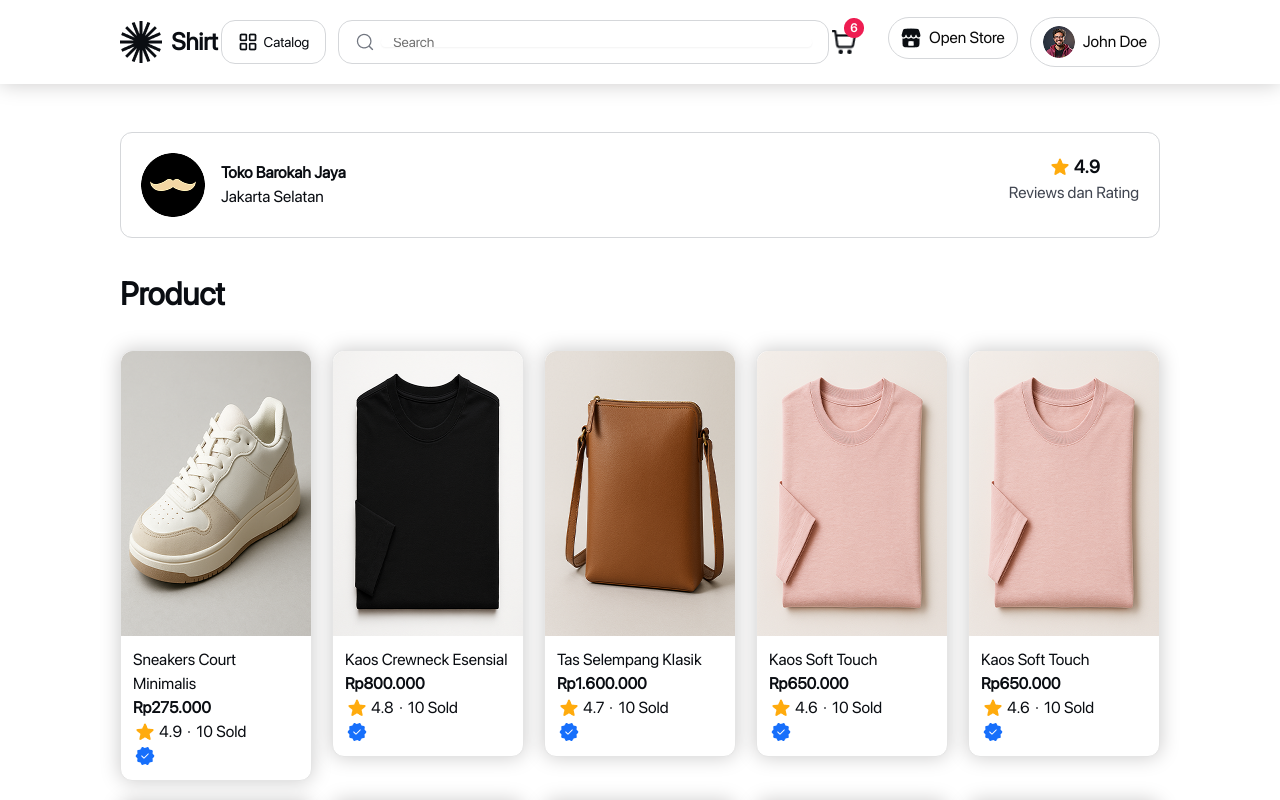
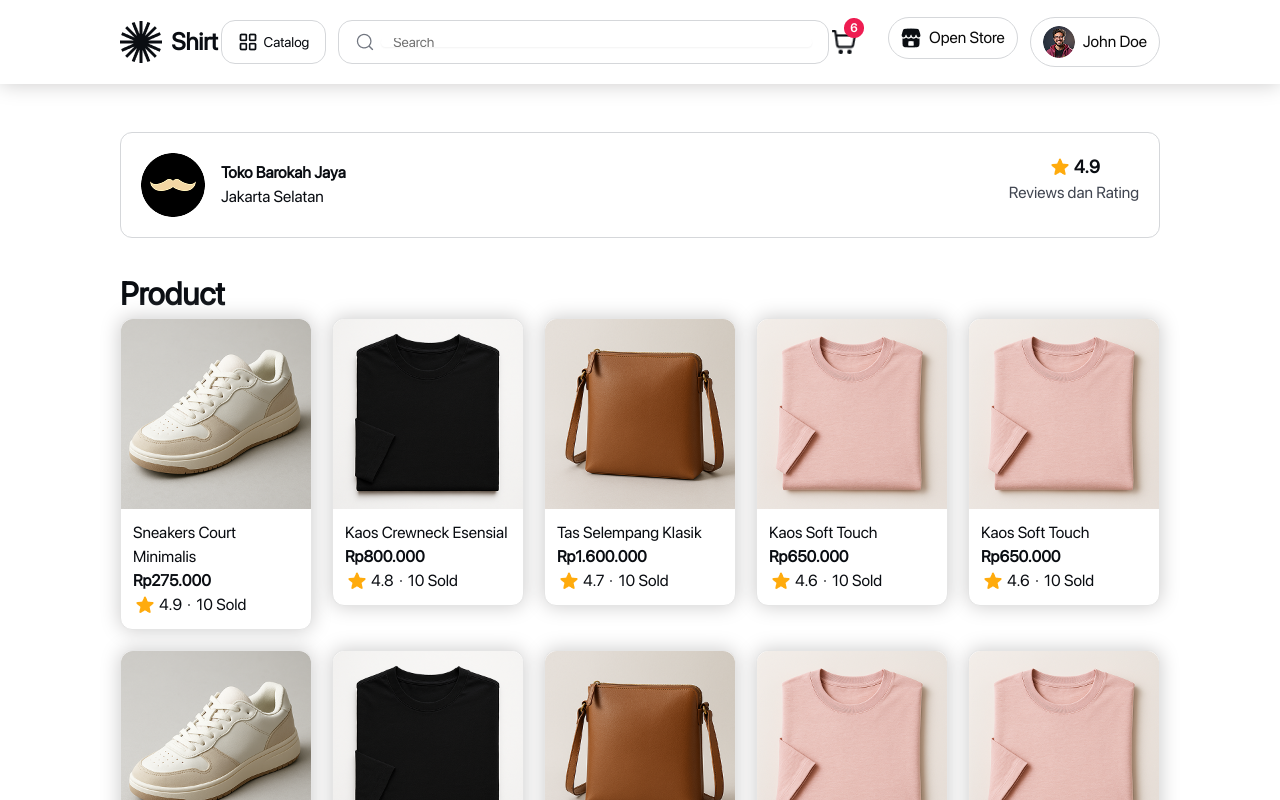
Before and after one commit to cindynufa/challenge-9-cindynufa, a Next.js app: page /buyer/storePage in a window 1280 px wide. Shown: the top 800 px of the page. Built offline with nearby package versions, Linux system fonts and the light colour scheme.

Commit message:
Fix: added type verify boolean at product thumbnail component, and adjust to catalog, detail, store and home page. Fixed the looping data at detail page.

```diff
--- a/src/app/buyer/catalogPage/page.tsx
+++ b/src/app/buyer/catalogPage/page.tsx
@@ -321,6 +321,7 @@ export default function CatalogPage() {
                       rate={product.rate}
                       text={product.text}
                       label={product.label}
+                      verify={true}
                     />
                   </Link>
                 ))}
--- a/src/app/buyer/detailPage/[productId]/page.tsx
+++ b/src/app/buyer/detailPage/[productId]/page.tsx
@@ -21,6 +21,7 @@ interface DetailPageProps {
 }
 
 type Product = {
+  id: number;
   image: string;
   name: string;
   heading: string;
@@ -32,6 +33,7 @@ type Product = {
 
 const products: Product[] = [
   {
+    id: 0,
     image: '/assets/images/img-product-1.png',
     name: 'Product Thumbnail',
     heading: 'Sneakers Court Minimalis',
@@ -41,33 +43,7 @@ const products: Product[] = [
     label: 'Toko Barokah Jaya',
   },
   {
-    image: '/assets/images/img-product-2.png',
-    name: 'Product Thumbnail',
-    heading: 'Kaos Crewneck Esensial',
-    price: 'Rp800.000',
-    rate: '4.8',
-    text: '10 Sold',
-    label: 'Toko Barokah Jaya',
-  },
-  {
-    image: '/assets/images/img-product-3.png',
-    name: 'Product Thumbnail',
-    heading: 'Tas Selempang Klasik',
-    price: 'Rp1.600.000',
-    rate: '4.7',
-    text: '10 Sold',
-    label: 'Toko Barokah Jaya',
-  },
-  {
-    image: '/assets/images/img-product-4.png',
-    name: 'Product Thumbnail',
-    heading: 'Kaos Soft Touch',
-    price: 'Rp650.000',
-    rate: '4.6',
-    text: '10 Sold',
-    label: 'Toko Barokah Jaya',
-  },
-  {
+    id: 4,
     image: '/assets/images/img-product-5.png',
     name: 'Product Thumbnail',
     heading: 'Overshirt Utility',
@@ -77,6 +53,7 @@ const products: Product[] = [
     label: 'Toko Barokah Jaya',
   },
   {
+    id: 5,
     image: '/assets/images/img-product-6.png',
     name: 'Product Thumbnail',
     heading: 'Sweater Rajut Cable',
@@ -86,6 +63,7 @@ const products: Product[] = [
     label: 'Toko Barokah Jaya',
   },
   {
+    id: 6,
     image: '/assets/images/img-product-7.png',
     name: 'Product Thumbnail',
     heading: 'Syal Wol Kotak',
@@ -95,83 +73,12 @@ const products: Product[] = [
     label: 'Toko Barokah Jaya',
   },
   {
+    id: 7,
     image: '/assets/images/img-product-8.png',
     name: 'Product Thumbnail',
     heading: 'Syal Wol Solid',
     price: 'Rp180.000',
     rate: '4.7',
-    text: '10 Sold',
-    label: 'Toko Barokah Jaya',
-  },
-  {
-    image: '/assets/images/img-product-9.png',
-    name: 'Product Thumbnail',
-    heading: 'Celana Panjang Tailored',
-    price: 'Rp2.200.000',
-    rate: '4.8',
-    text: '10 Sold',
-    label: 'Toko Barokah Jaya',
-  },
-  {
-    image: '/assets/images/img-product-10.png',
-    name: 'Product Thumbnail',
-    heading: 'Sneakers Harian',
-    price: 'Rp1.900.000',
-    rate: '4.9',
-    text: '10 Sold',
-    label: 'Toko Barokah Jaya',
-  },
-  {
-    image: '/assets/images/img-product-11.png',
-    name: 'Product Thumbnail',
-    heading: 'Jaket Puffer Quilted',
-    price: 'Rp450.000',
-    rate: '4.6',
-    text: '10 Sold',
-    label: 'Toko Barokah Jaya',
-  },
-  {
-    image: '/assets/images/img-product-12.png',
-    name: 'Product Thumbnail',
-    heading: 'Kemeja Oxford',
-    price: 'Rp950.000',
-    rate: '4.8',
-    text: '10 Sold',
-    label: 'Toko Barokah Jaya',
-  },
-  {
-    image: '/assets/images/img-product-13.png',
-    name: 'Product Thumbnail',
-    heading: 'Sneakers Court Minimalis',
-    price: 'Rp275.000',
-    rate: '4.9',
-    text: '10 Sold',
-    label: 'Toko Barokah Jaya',
-  },
-  {
-    image: '/assets/images/img-product-14.png',
-    name: 'Product Thumbnail',
-    heading: 'Sneakers Court Minimalis',
-    price: 'Rp275.000',
-    rate: '4.9',
-    text: '10 Sold',
-    label: 'Toko Barokah Jaya',
-  },
-  {
-    image: '/assets/images/img-product-15.png',
-    name: 'Product Thumbnail',
-    heading: 'Sneakers Court Minimalis',
-    price: 'Rp275.000',
-    rate: '4.9',
-    text: '10 Sold',
-    label: 'Toko Barokah Jaya',
-  },
-  {
-    image: '/assets/images/img-product-16.png',
-    name: 'Product Thumbnail',
-    heading: 'Sneakers Court Minimalis',
-    price: 'Rp275.000',
-    rate: '4.9',
     text: '10 Sold',
     label: 'Toko Barokah Jaya',
   },
@@ -419,51 +326,24 @@ export default async function DetailPage({ params }: DetailPageProps) {
             <h3 className="text-display-md font-bold text-neutral-950">
               Related Product
             </h3>
-            <div className="grow flex flex-row w-full gap-5 justify-between">
-              <Link href="/buyer/detailPage/4">
+            <div className="grid grid-cols-4 w-full gap-5 justify-between">
+              {products.map(
+                (product, index: number) =>
+                  index > 0 && (
+                    <Link key={index} href="/buyer/detailPage/4">
                       <ProductThumbnail
-                  src="/assets/images/img-product-5.png"
+                        src={product.image}
                         alt={product.name}
-                  heading="Overshirt Utility"
-                  price="Rp375.000"
-                  rate="4.5"
+                        heading={product.heading}
+                        price={product.price}
+                        rate={product.rate}
                         text={product.text}
                         label={product.label}
+                        verify={true}
                       />
                     </Link>
-              <Link href="/buyer/detailPage/5">
-                <ProductThumbnail
-                  src="/assets/images/img-product-6.png"
-                  alt={product.name}
-                  heading="Sweater Rajut Cable"
-                  price="Rp1.300.000"
-                  rate="4.8"
-                  text={product.text}
-                  label={product.label}
-                />
-              </Link>
-              <Link href="/buyer/detailPage/6">
-                <ProductThumbnail
-                  src="/assets/images/img-product-7.png"
-                  alt={product.name}
-                  heading="Syal Wol Kotak"
-                  price="Rp220.000"
-                  rate="4.9"
-                  text={product.text}
-                  label={product.label}
-                />
-              </Link>
-              <Link href="/buyer/detailPage/7">
-                <ProductThumbnail
-                  src="/assets/images/img-product-8.png"
-                  alt={product.name}
-                  heading="Syal Wol Solid"
-                  price="Rp180.000"
-                  rate="4.7"
-                  text={product.text}
-                  label={product.label}
-                />
-              </Link>
+                  )
+              )}
             </div>
           </div>
         </div>
--- a/src/app/buyer/page.tsx
+++ b/src/app/buyer/page.tsx
@@ -1,4 +1,4 @@
-"use client"
+'use client';
 
 import Image from 'next/image';
 import Footer from '@/components/buyer/Footer';
@@ -216,6 +216,7 @@ export default function HomePage() {
                 rate={product.rate}
                 text={product.text}
                 label={product.label}
+                verify={true}
               />
             </Link>
           ))}
--- a/src/app/buyer/storePage/page.tsx
+++ b/src/app/buyer/storePage/page.tsx
@@ -1,4 +1,4 @@
-"use client"
+'use client';
 
 import Header from '@/components/buyer/Header';
 import Footer from '@/components/buyer/Footer';
@@ -56,7 +56,7 @@ const products = [
   },
 ];
 
-export default async function storePage() {
+export default function storePage() {
   return (
     <>
       {/* Header */}
@@ -85,10 +85,9 @@ export default async function storePage() {
           <h3 className="text-display-md font-bold text-neutral-950">
             Product
           </h3>
-          <div className="flex flex-col mt-8 gap-5">
-            <div className="flex flex-row w-auto gap-5 justify-between">
-              {products.map((product) => (
-                <Link key={product.id} href={`/buyer/detailPage/${product.id}`}>
+          <div className="grid grid-cols-5 w-auto gap-5 justify-between">
+            {products.map((product, index) => (
+              <Link key={index} href={`/buyer/detailPage/${product.id}`}>
                 <ProductThumbnail
                   src={product.image}
                   alt={product.name}
@@ -96,13 +95,12 @@ export default async function storePage() {
                   price={product.price}
                   rate={product.rate}
                   text={product.text}
+                  verify={false}
                 />
               </Link>
             ))}
-            </div>
-            <div className="flex flex-row w-auto gap-5 justify-between">
-              {products.map((product) => (
-                <Link key={product.id} href={`/buyer/detailPage/${product.id}`}>
+            {products.map((product, index) => (
+              <Link key={index} href={`/buyer/detailPage/${product.id}`}>
                 <ProductThumbnail
                   src={product.image}
                   alt={product.name}
@@ -110,10 +108,10 @@ export default async function storePage() {
                   price={product.price}
                   rate={product.rate}
                   text={product.text}
+                  verify={false}
                 />
               </Link>
             ))}
-            </div>
           </div>
         </div>
 
--- a/src/components/buyer/ProductThumbnail.tsx
+++ b/src/components/buyer/ProductThumbnail.tsx
@@ -7,6 +7,7 @@ type ProductThumbnailProps = {
   price?: string;
   rate?: string;
   text?: string;
+  verify: boolean;
   label?: string;
 };
 
@@ -17,6 +18,7 @@ export default function ProductThumbnail({
   price,
   rate,
   text,
+  verify,
   label,
 }: ProductThumbnailProps) {
   return (
@@ -26,7 +28,7 @@ export default function ProductThumbnail({
         alt={alt}
         width={285}
         height={285}
-        className="w-full h-285 rounded-t-12"
+        className="w-full rounded-t-12 aspect-square object-cover"
       />
       <div className="w-full h-auto p-3 gap-0.5">
         <h4 className="text-base text-neutral-950">{heading}</h4>
@@ -51,7 +53,10 @@ export default function ProductThumbnail({
           />
           <p className="text-base text-neutral-950">{text}</p>
         </div>
+
         <div className="flex flex-row gap-0.5">
+          {verify && (
+            <>
               <Image
                 src="/assets/icons/icon-verify.png"
                 alt="Icon Verify"
@@ -60,6 +65,8 @@ export default function ProductThumbnail({
                 className="w-6 h-6"
               />
               <p className="text-base text-neutral-950">{label}</p>
+            </>
+          )}
         </div>
       </div>
     </div>
```
Lines whose indentation alone changed are shown as unchanged.
